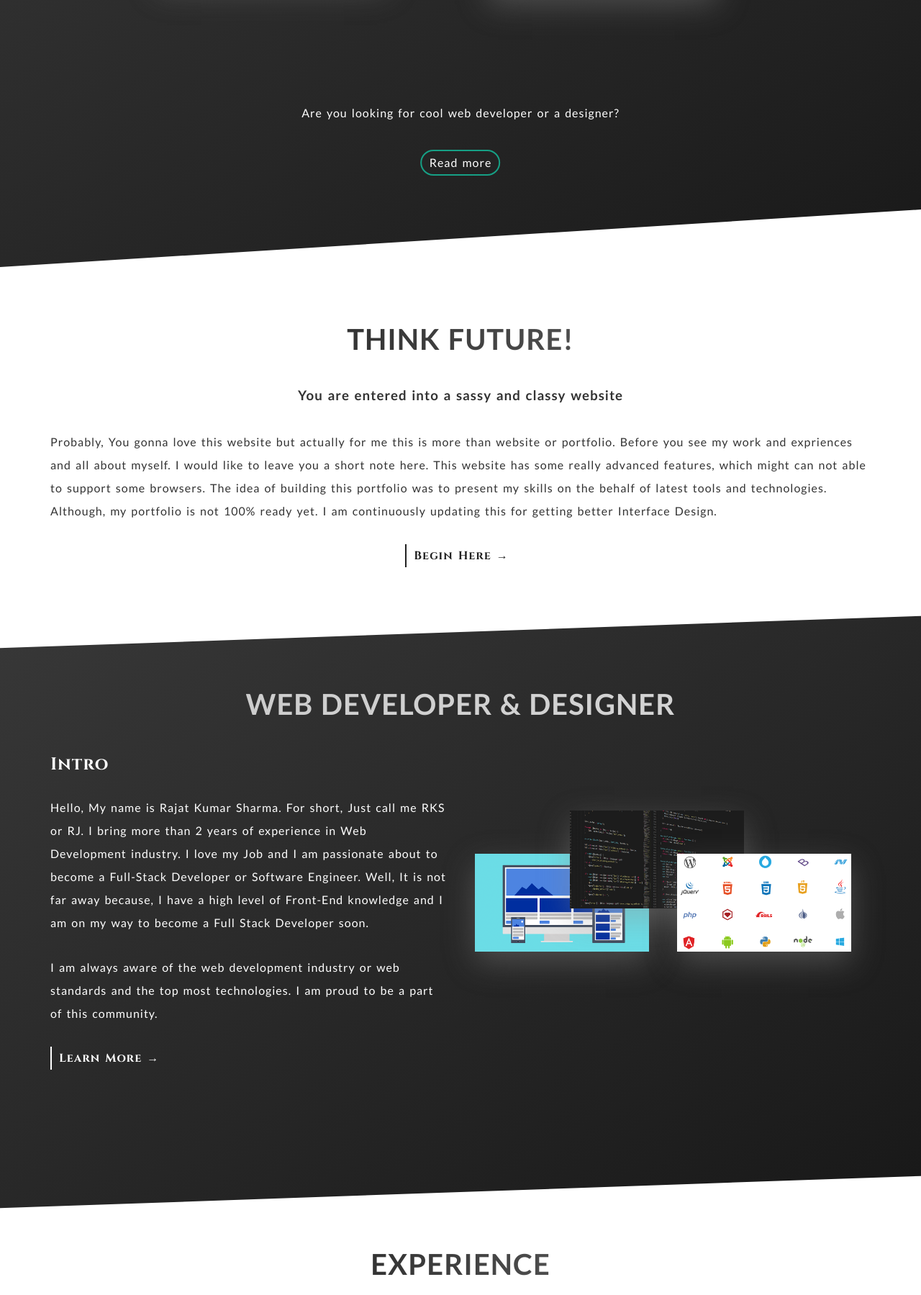
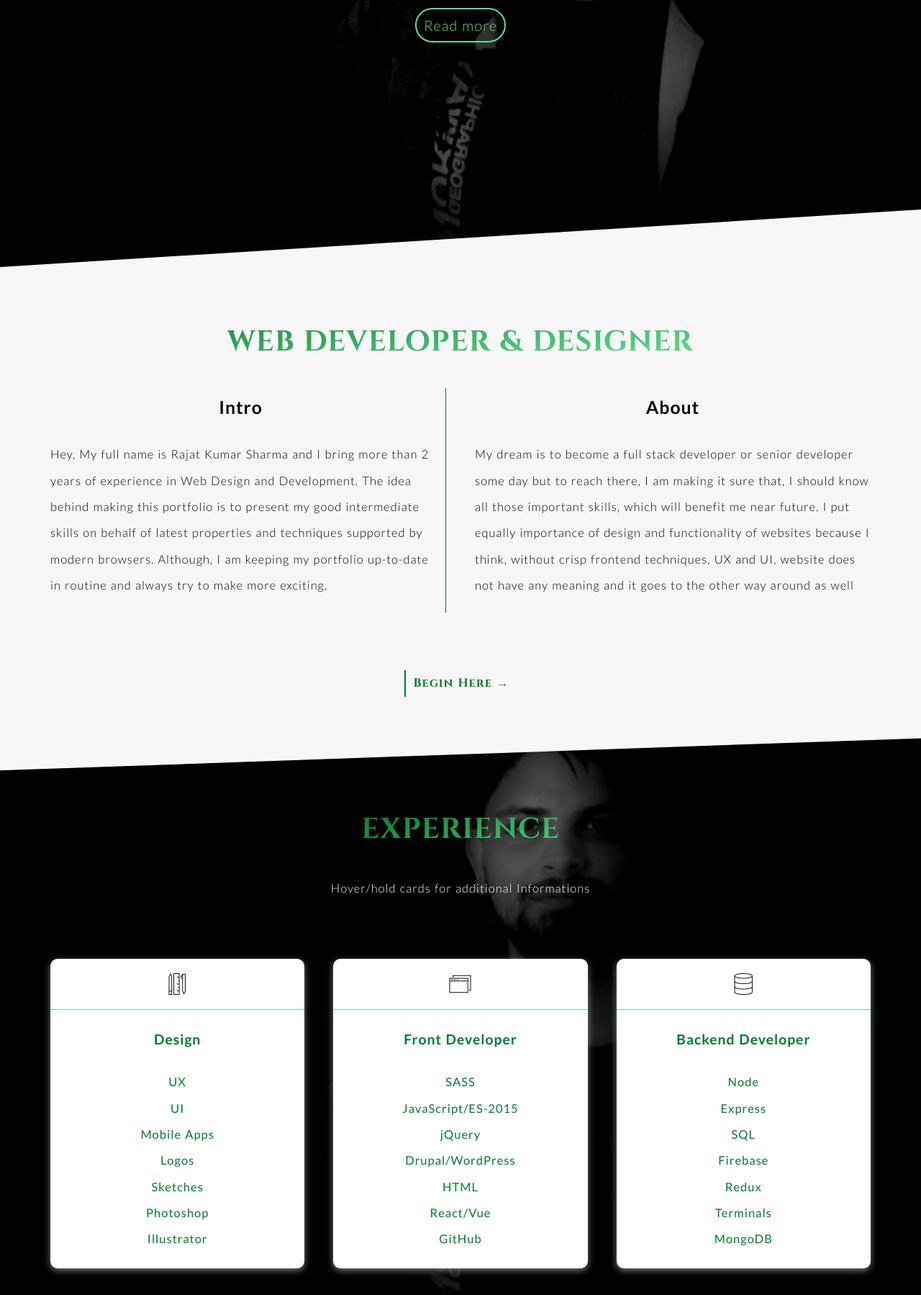
Before and after one commit to callmerks/callmerks.github.io, a plain HTML site: page index.html in a window 1280 px wide. Shown: the part 389-2188 px from the top of the page at 72% size. Drawn offline with nearby package versions, Linux system fonts and the light colour scheme.

Commit message:
redesign

```diff
--- a/index.html
+++ b/index.html
@@ -41,56 +41,38 @@
 				<span class="text-cursive"><a class="logo-link" href="">RajatSharma</a></span>
 			</div>
 
-			<!-----------------------BACKGROUND IMAGES INSIDE HEADER------------------------------>
-			<img class="header__image header__image--number1" src="images/image-7.png" alt="rajat sharma" />
-			<img class="header__image header__image--number2" src="images/image-4.png" alt="rajat sharma" />
-			<img class="header__image header__image--number3" src="images/image-3.png" alt="rajat sharma" />
-			<!---------------------------------HEADER INTRO----------------------------------->
+					<!---------------------------------HEADER INTRO----------------------------------->
 			<div class="header__heading text-center">
 				<p class="header__heading__primary margin-bottom-m text-center">Are you looking for cool web developer or a designer?</p>
 				<span><a class="btn btn__green--sm" href="#website-intro">Read more</a></span>
 			</div>
 		</header>
 		<!------(2)-----------------------------WEBSITE INTRO---------------------------------->
-		<section id="website-intro" class="website-intro section-padding panel">
+		<section id="website-intro" class="intro section-padding panel">
+			<div>
 			<div class="text-center margin-bottom-sm">
-				<h1 class="heading__onWhite--main">Think Future!</h1>
+				<h1 class="heading__onMainBg--main text-cinzel">Web Developer & Designer</h1>
 			</div>
 			<div class="row">
-				<h3 class="paragraph text-center">You are entered into a sassy and classy website </h3>
-				<p class="paragraph">Probably, You gonna love this website but actually for me this is more than website or portfolio. Before you see my work and expriences and all about myself. I would like to leave you a short note here. This website has some really advanced features, which might can not able to support some browsers. The idea of building this portfolio was to present my skills on the behalf of latest tools and technologies. Although, my portfolio is not 100% ready yet. I am continuously updating this for getting better Interface Design.</p>
-				<span class="text-center text-cinzel"><a href="#about" class="btn__dark--sm" >Begin Here &rarr;</a></span>
+				<div class="grid-6 intro__section-1">
+					<h2 class="text-center margin-bottom-sm">Intro</h2>
+				<p class="paragraph margin-bottom-sm">Hey, My full name is Rajat Kumar Sharma and I bring more than 2 years of experience in Web Design and Development. The idea behind making this portfolio is to present my good intermediate skills on behalf of latest properties and techniques supported by modern browsers. Although, I am keeping my portfolio up-to-date in routine and always try to make more exciting.</p>
 			</div>
+			<div class="grid-6">
+				<h2 class="text-center margin-bottom-sm">About</h2>
+				<p class="paragraph margin-bottom-sm">My dream is to become a full stack developer or senior developer some day but to reach there, I am making it sure that, I should know all those important skills, which will benefit me near future. I put equally importance of design and functionality of websites because I think, without crisp frontend techniques, UX and UI, website does not have any meaning and it goes to the other way around as well</p>
+			</div>
+			</div>
+			<span class="text-center text-cinzel"><a href="#about" class="btn__mainBtn--sm text-center" >Begin Here &rarr;</a></span>
+		</div>
 
 		</section>
-		<!------(3)-----------------------------INTRO SECTION---------------------------------->
-		<section id="about" class="about section-padding panel">
-			<div class="margin-bottom-sm text-center">
-				<h1 class="heading__onDark--main">Web Developer & Designer</h1>
-			</div>
-			<div class="row ">
-				<h1 class="margin-bottom-sm text-cinzel">Intro</h1>
-				<div class="grid-6 margin-bottom-lg">
-					<p class="paragraph">Hello, My name is Rajat Kumar Sharma. For short, Just call me RKS or RJ. I bring more than 2 years of experience in Web Development industry. I love my Job and I am passionate about to become a Full-Stack Developer or Software Engineer. Well, It is not far away because, I have a high level of Front-End knowledge and I am on my way to become a Full Stack Developer soon. </p>
-					<p class="paragraph">I am always aware of the web development industry or web standards and the top most technologies. I am proud to be a part of this community.</p>
-					<span class="text-cinzel"><a href="#experience" class="btn__white--sm" >Learn More &rarr;</a></span>
 
-				</div>
-				<div class="grid-6 about__composition">
-					<div class="composition">
-						<img class="composition__image composition__image--number1" src="images/about-2.png" alt="rajat sharma" />
-						<img class="composition__image composition__image--number2" src="images/about-1.png" alt="rajat sharma" />
-						<img class="composition__image composition__image--number3" src="images/about-3.png" alt="rajat sharma" />
-					</div>
-				</div>
-			</div>
-
-		</section>
 		<!------(4)-----------------------------Experiences---------------------------------->
 		<section id="experience" class="experience section-padding panel">
 			<div class="text-center margin-bottom-lg">
-				<h1 class="heading__onWhite--main margin-bottom-sm">Experience</h1>
-				<p class="heaidng__onWhite--secondary">Hover/hold cards for additional Informations</p>
+				<h1 class="heading__onMainBg--main margin-bottom-sm text-cinzel">Experience</h1>
+				<p class="heaidng__onMainBg--secondary">Hover/hold cards for additional Informations</p>
 			</div>
 			<div class="row ">
 				<!------ section-1-experience---->
@@ -167,8 +149,8 @@
 		<!------(5)-----------------------------PROJECTS---------------------------------->
 		<section id="projects" class="projects section-padding panel">
 			<div class="text-center margin-bottom-lg">
-				<h1 class="heading__onDark--main margin-bottom-sm">Latest Works</h1>
-				<p class="heading__onDark--secondary">Hover/tap on Image to see Project Description</p>
+				<h1 class="heading__onDarkBg--main margin-bottom-sm text-cinzel">Latest Works</h1>
+				<p class="heading__onDarkBg--secondary">Hover/tap on Image to see Project Description</p>
 			</div>
 			<div class="row">
 				<div class="grid-12 margin-bottom-lg">
@@ -219,14 +201,14 @@
 					</div>
 				</div>
 				<p class="text-center margin-bottom-sm">You can have a look on Github</p>
-				<span class="text-cinzel"><a href="https://github.com/callmerks" class="btn__white--sm"> Click Here</a></span>
+				<span class="text-cinzel"><a href="https://github.com/callmerks" class="btn__mainBtn--sm"> Click Here</a></span>
 			</div>
 		</section>
 		<!------(6)-----------------------------CONTACT---------------------------------->
 		<section id="contact" class="contact section-padding panel">
 			<div class="text-center">
-				<h3 class="heading__onWhite--secondary  margin-bottom-lg margin-top-lg text-cinzel">Did you make your mind to collabrate with me?</h3>
-				<p class="heading__onWhite--secondary margin-bottom-lg">I am simply open to discussing any kind of Projects or Ideas. So, let's do this</p>
+				<h3 class="margin-bottom-lg margin-top-lg text-cinzel">Did you make your mind to collabrate with me?</h3>
+				<p class="heading__onDarkBg--secondary margin-bottom-lg">I am simply open to discussing any kind of Projects or Ideas. So, let's do this</p>
 			</div>
 			<!-- Begin MailChimp Signup Form -->
 			<div id="mc_embed_signup">
--- a/sass/abstracts/_mixins.scss
+++ b/sass/abstracts/_mixins.scss
@@ -57,4 +57,26 @@ more than 1800 =  Big Desktop
 	border-radius: 3rem;
 	display: inline-block;
 	}
-	// MIXIN ENDS HERE
+// BUTTON MIXIN ENDS HERE
+
+// MIXIN FOR BACKGROUND IMAGES
+	@mixin bgMainImg{
+    background: linear-gradient(
+    to right bottom,
+    rgba($color-main, 0.9),
+    rgba($color-dark, 0.9)),
+	url("../images/header-background.png") no-repeat 50%/cover;
+	background-attachment: fixed;
+    background-position: center;
+	}
+
+	@mixin bgDarkImg{
+    background: linear-gradient(
+    to right bottom,
+    rgba($color-dark, 0.2),
+    rgba($color-dark, 0.2)),
+	url("../images/header-background.png") no-repeat 50%/cover;
+	background-attachment: fixed;
+    background-position: center;
+	}
+// BACKGROUND IMAGES MIXIN ENDS HERE
--- a/sass/abstracts/_variables.scss
+++ b/sass/abstracts/_variables.scss
@@ -1,9 +1,8 @@
 // COLORS
 $color-white: #fff;
-$color-black: #8a8a8a;
-$color-grey: #f5f5f5;
-$color-main: #212121;
-$color-secondary: #16a085;
+$color-grey: #f7f7f7;
+$color-main: #007b2c;
+$color-secondary: #55e88a;
 $color-dark: #000000;
 $card-color-main: #7ed567;
 $card-color-secondary: #28b485;
--- a/sass/base/_base.scss
+++ b/sass/base/_base.scss
@@ -14,13 +14,13 @@ html{
 
 }
 body{
-	font-family: 'Lato', sans-serif;
-	font-size: 1.6rem;
-	font-weight: 400;
+	font-family: 'Lato', sans serif;
+	font-size: 1.65rem;
+	font-weight: 300;
+	color: #000000;
+	line-height: 2.2;
 	letter-spacing: .1rem;
-	word-spacing: .2rem;
-	color: #333;
-	line-height: 2;
+	word-spacing: .1rem;
 }
 
 // FLEX BOXES
--- a/sass/components/_buttons.scss
+++ b/sass/components/_buttons.scss
@@ -10,12 +10,12 @@
 	@include btn-sm;
 	border: 2px solid $color-secondary;
     background: transparent;
-	color: $color-white;
+	color: $color-secondary;
 	transition: all .4s ease;
 	}
     &:hover{
     color: $color-white;
-    background: $color-secondary;
+    background: $color-main;
     }
 	}
 	}
@@ -28,23 +28,7 @@
 	}
 	}
 	// BUTTON-WHITE-COLOR
-	&__white{
-	&--sm{
-	&:link,
-	&:visited{
-	@include btn-sm;
-	@include btn-rec;
-	color: $color-white;
-	border-left: 2px solid $color-white;
-	}
-	&:hover{
-	color: $color-white;
-	border-bottom: 2px solid $color-white;
-	}
-	}
-	}
-	// BUTTON-DARK-COLOR
-	&__dark{
+	&__mainBtn{
 	&--sm{
 	&:link,
 	&:visited{
@@ -54,8 +38,26 @@
 	border-left: 2px solid $color-main;
 	}
 	&:hover{
-	border-bottom: 2px solid $color-main;
-	color: $color-dark;
+	color: $color-secondary;
+	border-bottom: 2px solid $color-secondary;
+	border-left: 2px solid $color-secondary;
+	}
+	}
+	}
+	// BUTTON-DARK-COLOR
+	&__darkBtn{
+	&--sm{
+	&:link,
+	&:visited{
+	@include btn-sm;
+	@include btn-rec;
+	color: $color-main;
+	border-left: 2px solid $color-main;
+	}
+	&:hover{
+	border-bottom: 2px solid $color-secondary;
+	border-left: 2px solid $color-secondary;
+	color: $color-secondary;
 	}
 	}
 	}
@@ -69,12 +71,13 @@
 	background: transparent;
 	border: none;
 	font-size: 2rem;
-	border-left: 2px solid $color-main;
+	color: $color-white;
+	border-left: 2px solid $color-white;
 	padding: 1rem 2rem;
 	cursor: pointer;
 	transition: all .4s ease;
 	&:hover{
-	border-bottom: 2px solid $color-main;
+	border-bottom: 2px solid $color-white;
 	}
 
 }
--- a/sass/components/_cards.scss
+++ b/sass/components/_cards.scss
@@ -14,19 +14,18 @@
     width: 100%;
     border-radius: 1rem;
     backface-visibility: hidden;
-    box-shadow: 0 5px 5px 0 rgba(233,240,243,0.5);
+    box-shadow: 0 3px 10px 0 rgba(233, 240, 243, 0.5);
 
     &--front{
 
-    background-image: linear-gradient(to right,
-	rgba($color-main, 1),
-	rgba($color-dark, 1));
-    color: $color-main;
+    background: $color-white;
     }
 
     &--back{
-    background: $color-grey;
     transform: rotateY(180deg);
+    background-image: linear-gradient(to right,
+	rgba($color-secondary, 1),
+	rgba($color-main, 1));
     }
     }
 
--- a/sass/components/_footer.scss
+++ b/sass/components/_footer.scss
@@ -1,11 +1,12 @@
 .footer{
-	background-color:black;
+    margin-top: -2rem;
+	background-color: $color-main;
 	&__logo{
 	display: block;
 	text-align: center;
 	font-size: 3rem;
 	&--link{
-	color: $color-secondary!important;
+	color: $color-white!important;
 	}
 	}
 	&__navigation{
--- a/sass/components/_header.scss
+++ b/sass/components/_header.scss
@@ -1,14 +1,12 @@
 .header{
-	background: linear-gradient(
-    to right bottom,
-    rgba($color-main, 0.9),
-    rgba($color-dark, 0.9)),
-	url("../images/header-background.jpg") no-repeat 50%/cover;
+	background:
+	url("../images/header-background.png") no-repeat 50%/cover;
 	background-attachment: fixed;
-    background-position: left;
+    background-position: center;
     height: 95vh;
 	position: relative;
-	color: $color-white;
+	color: $color-secondary;
+	z-index: 1;
 
     animation: moveInDown .5s ease-out;
     -webkit-clip-path: polygon(0% 0%, 100% 0, 100% 85vh, 0 100%);
@@ -16,7 +14,6 @@
     // LOGO
 	&__logo{
     animation: moveInRight 1.5s ease-out;
-    color: $color-white;
     font-size: 2rem;
     padding: 2rem;
 	}
@@ -24,7 +21,7 @@
 	&__image{
 	width: 25%;
     position: absolute;
-    box-shadow: 0 1.5rem 4rem rgba($color-black, 0.4);
+    box-shadow: 0 1.5rem 4rem rgba($color-grey, 0.4);
     transition: all .2s;
     outline-offset: 1rem;
 
@@ -48,15 +45,17 @@
 	}
     // TYPO
     &__heading{
+    font-size: 2rem;
+    padding: 2rem;
     display: table;
     padding: 0rem 2rem;
     position: absolute;
-	top: 67vh;
+	top: 40vh;
 	left: 50%;
 	transform: translateX(-50%);
 	&__primary{
 	display: block;
-	line-height: 1.3;
+	line-height: 2;
 	}
 	&__sub{
 	display: block;
@@ -66,76 +65,3 @@
 	}
 }
 }
-
-// MIXINS
-@include device(ipad-pro){
-	.header{
-	&__heading{
-	top: 64vh;
-	}
-}
-}
-
-
-@include device(tab-landscape){
-	.header{
-	&__image{
-	width: 27%;
-	}
-}
-}
-
-@include device(ipad){
-	.header{
-	&__image--number3 {
-    left: 54%;
-    top: 18rem;
-    }
-    &__heading{
-    top: 58vh;
-    }
-}
-}
-
-@include device(phone){
-	.header{
-	&__image{
-	width: 34%;
-	}
-	&__image--number1 {
-    left: 10%;
-    top: 19rem;
-    }
-    &__image--number2 {
-    left: 31%;
-    top: 10rem;
-    }
-    &__image--number3 {
-    left: 54%;
-    top: 19rem;
-    }
-    &__heading{
-    top: 56vh;
-    }
-}
-}
-
-@include device(xsm-phone){
-	.header{
-	&__image{
-	width: 39%;
-	}
-	&__image--number1 {
-    top: 26rem;
-    }
-    &__image--number2 {
-    top: 19rem;
-    }
-    &__image--number3 {
-    top: 26rem;
-    }
-    &__heading{
-    top: 63vh;
-    }
-}
-}
--- a/sass/components/_images.scss
+++ b/sass/components/_images.scss
@@ -5,12 +5,12 @@
 	&__image{
 	width: 44%;
     position: absolute;
-    box-shadow: 0 1.5rem 4rem rgba($color-black, 0.4);
+    box-shadow: 0 1.5rem 4rem rgba($color-grey, 0.4);
     transition: all .2s;
     outline-offset: 1rem;
 
     &:hover{
-    outline: .5rem solid $color-dark;
+    outline: .5rem solid $color-grey;
     transform: scale(1.05);
     z-index: 20;
     }
--- a/sass/components/_typo.scss
+++ b/sass/components/_typo.scss
@@ -12,24 +12,24 @@
 	-webkit-background-clip: text;
 	color: transparent;
 	}
-    &__onWhite{
+    &__onMainBg{
 	&--main{
 	//MIXIN ENDS HERE
 	@include heading-text;
-	background-image: linear-gradient(to left,
-	rgba($color-main, 0.8),
-	rgba($color-dark, 0.8));
+	background-image: linear-gradient(to right bottom,
+	rgba($color-main, 0.9),
+	rgba($color-secondary, 0.9));
 	}
 	&--sub{
 	display: block;
 	}
 	}
-	&__onDark{
+	&__onDarkBg{
     &--main{
     @include heading-text;
 	background-image: linear-gradient(to left,
-	rgba($color-white, 0.8),
-	rgba($color-grey, 0.8));
+	rgba($color-secondary, 0.8),
+	rgba($color-main, 0.8));
     }
 	}
 }
--- a/sass/layouts/_navigation.scss
+++ b/sass/layouts/_navigation.scss
@@ -99,7 +99,7 @@
 	width: 3rem;
 	height: 2px;
 	display: inline-block;
-	background-color: $color-dark;
+	background-color: $color-main;
 	}
 
 	&::before,
--- a/sass/pages/_home.scss
+++ b/sass/pages/_home.scss
@@ -1,23 +1,41 @@
 .wrapper{
 	padding: 1rem;
 }
-.website-intro{
+
+.logo-link{
+	&:link,
+	&:visited{
+	text-decoration: none;
+	color: $color-secondary;
+	}
+}
+
+.intro{
+    background: $color-grey;
 	margin-top: -10vh;
 	padding-top: 14rem;
+	transform: skewY(-2deg);
+	position: relative;
+	& > * {
+    transform: skewY(2deg);
+	}
 	&__composition{
 	height: 30rem;
 	}
+	&__section-1{
+	border-right: 1px solid $color-main;
+	padding-right: 2rem;
+	}
+	&__section-2{
+	padding-right: 2rem;
+	}
+
 }
 .about{
 	transform: skewY(-2deg);
-	background: linear-gradient(
-    to right bottom,
-    rgba($color-main, 0.9),
-    rgba($color-dark, 0.9)),
-	url("../images/header-background.jpg") no-repeat 50%/cover;
-	background-attachment: fixed;
-    background-position: left;
+	background: #000000;
     color: $color-white;
+    margin-top: -1rem;
 	& > * {
 	transform: skewY(2deg);
 	}
@@ -26,29 +44,33 @@
 	}
 }
 .experience{
+    @include bgDarkImg;
 	transform: skewY(-2deg);
 	positive: relative;
+	margin-top: -1rem;
+	color: $color-white;
 
 	&__icons{
 	font-size: 3rem;
     justify-content: center;
     display: flex;
     padding: 2rem;
-    color: $color-grey;
-    font-weight: 700;
+    color: $color-dark;
+    font-weight: 100;
     border-bottom: 1px solid $color-secondary;
 	}
 
 	&__content-box{
 	text-align: center;
-	color: $color-secondary;
+	color: $color-main;
+	font-weight: 500;
 	}
 
 	&__content-box-back{
 	position: absolute;
 	top: 50%;
 	transform: translateY(-50%);
-	color: $color-secondary;
+	color: $color-white;
 	padding: 3rem;
 	letter-spacing: 3px;
 	text-align: center;
@@ -60,16 +82,10 @@
 }
 
 .projects{
+    background: $color-grey;
     text-align: center;
-    background: linear-gradient(
-    to right bottom,
-    rgba($color-main, 0.9),
-    rgba($color-dark, 0.9)),
-	url("../images/header-background.jpg") no-repeat 50%/cover;
-	background-attachment: fixed;
-    background-position: left;
-    color: $color-white;
 	transform: skewY(-2deg);
+	margin-top: -1rem;
 	& > * {
 	transform: skewY(2deg);
 	}
@@ -103,12 +119,13 @@
     top: 27%;
     left: 50%;
     opacity: 0;
-    color: #fff;
+    color: $color-main;
     font-size: 1.4rem;
     transition: all .8s;
     backface-visibility: hidden;
-    transition: all .8s;
+    transition: all .8s ease;
     text-align: center;
+    z-index: 5000;
     }
 
     &:hover &__caption{
@@ -121,11 +138,19 @@
     transform: scale(1.1);
     text-align: center;
     z-index: 100;
-    filter: blur(2px) brightness(80%);
+    filter: blur(2px) grayscale(100%);
     }
 
 }
 
+.contact{
+	@include bgDarkImg;
+    transform: skewY(-2deg);
+    color: $color-main;
+    & > * {
+    transform: skewY(2deg);
+    }
+}
 
 
 @include device(phone){
@@ -136,6 +161,15 @@
     }
 }
 
+@include device(ipad){
+	.intro{
+	&__section-1{
+	padding-right: initial;
+	border-right: none;
+	}
+	}
+}
+
 @include device(ipad-pro){
 	.about {
     .grid-6{
```
Also changed, not shown: sass/components/_common.scss (+0 -8 lines), css/styles.css, images/header-background.png (added), 1 other file.
